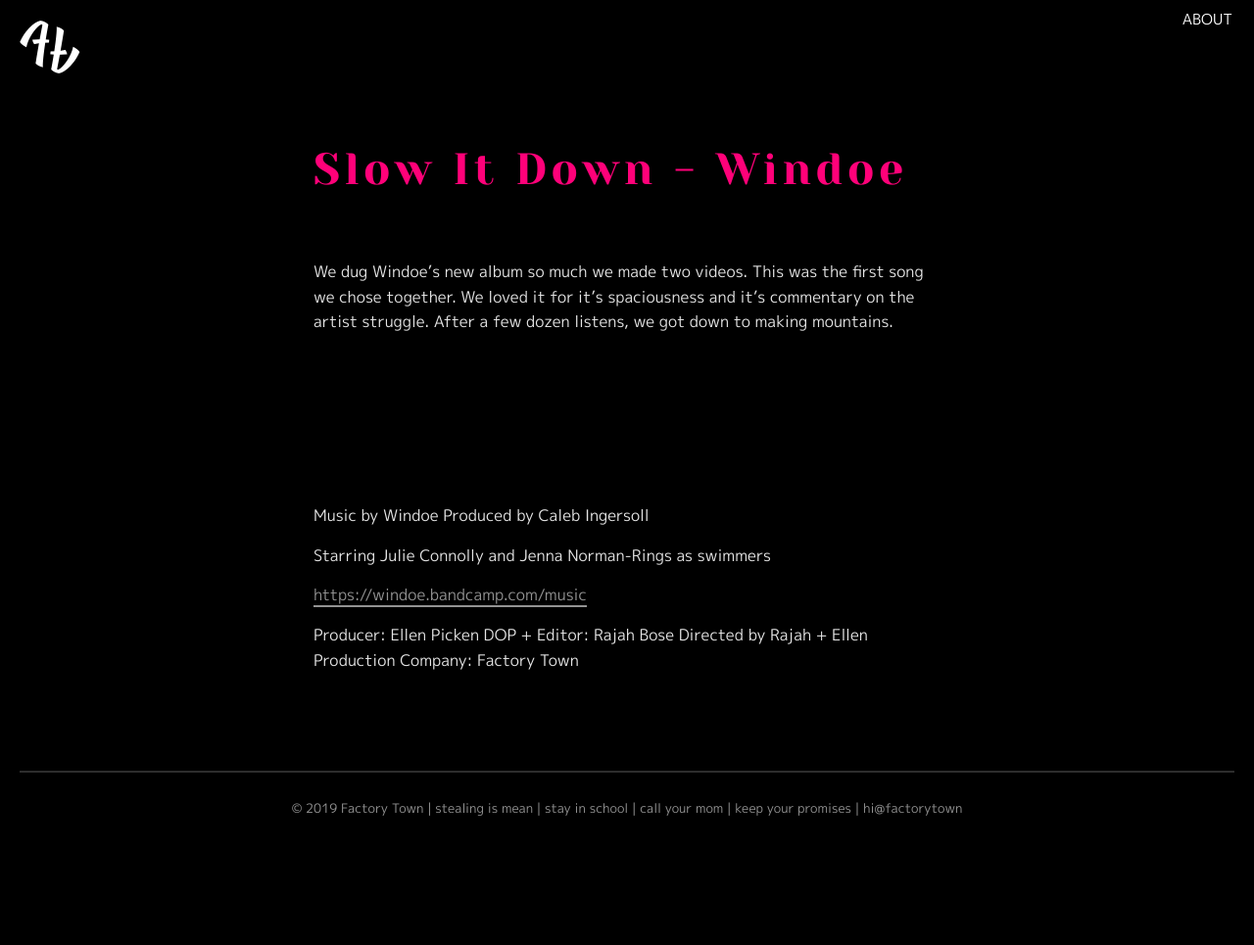
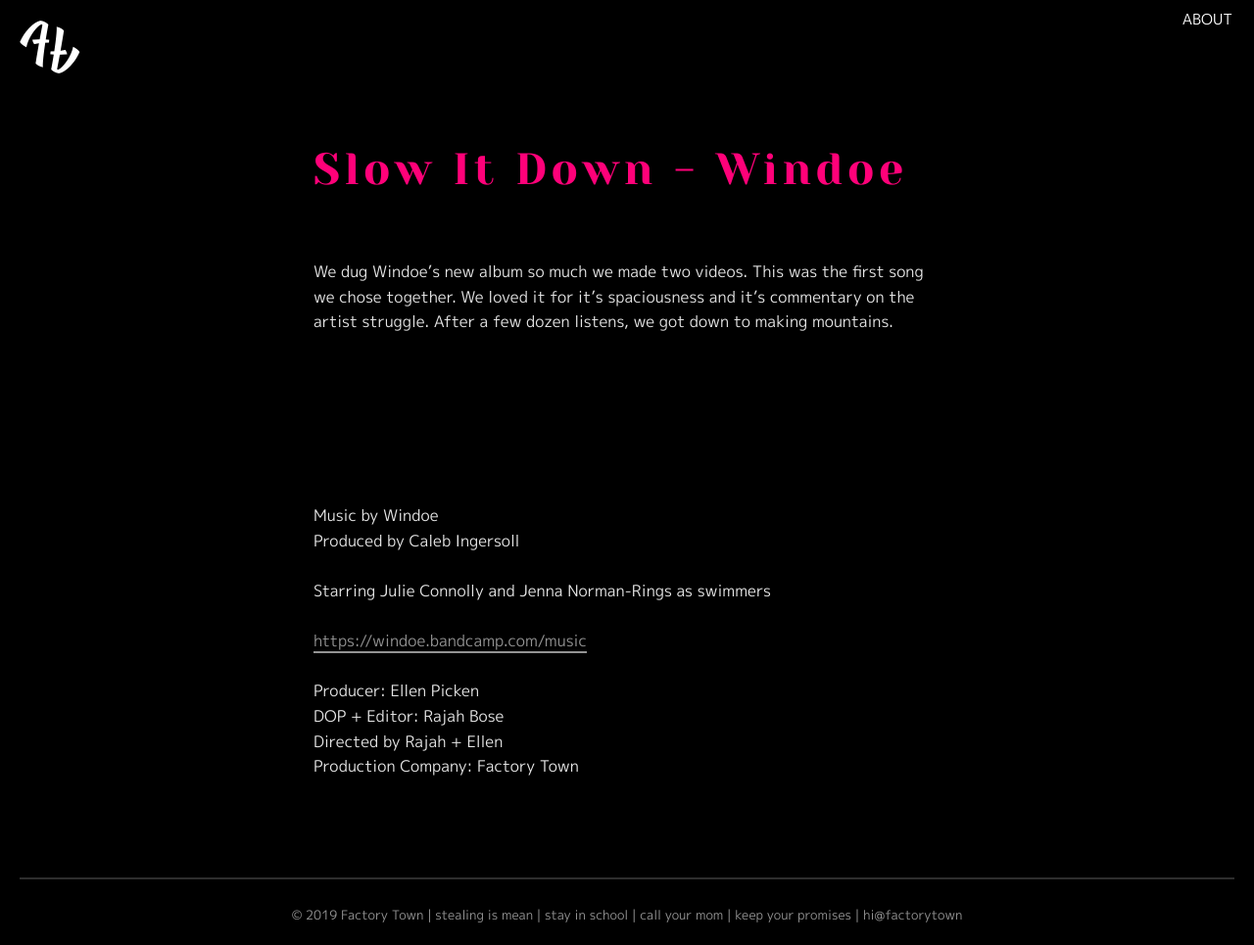
Before and after one commit to factorytown/factorytown.github.io, a Jekyll site: the page built from _projects/windoe-slow-it-down.markdown, in a window 1280 px wide. Shown: the whole page at 98% size. Built offline with Jekyll 4.4.1, drawn with Linux system fonts in a browser that asks for light colours; nearby versions of some CDN libraries; before the commit the page ends 900 px from its top, so only the background shows below that.

Commit message:
Updated Windoe Slow It Down

```diff
--- a/_projects/windoe-slow-it-down.markdown
+++ b/_projects/windoe-slow-it-down.markdown
@@ -16,14 +16,14 @@
 <BR>
 <BR>
 
-Music by Windoe
-Produced by Caleb Ingersoll
-
-Starring Julie Connolly and Jenna Norman-Rings as swimmers
-
-[https://windoe.bandcamp.com/music](https://windoe.bandcamp.com/music)
-
-Producer: Ellen Picken
-DOP + Editor: Rajah Bose
-Directed by Rajah + Ellen
-Production Company: Factory Town
+Music by Windoe <BR>
+Produced by Caleb Ingersoll<BR>
+<BR>
+Starring Julie Connolly and Jenna Norman-Rings as swimmers<BR>
+<BR>
+[https://windoe.bandcamp.com/music](https://windoe.bandcamp.com/music)<BR>
+<BR>
+Producer: Ellen Picken<BR>
+DOP + Editor: Rajah Bose<BR>
+Directed by Rajah + Ellen<BR>
+Production Company: Factory Town<BR>
```
